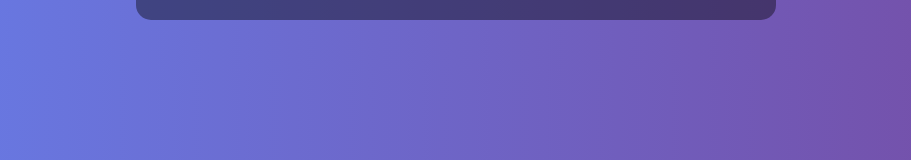
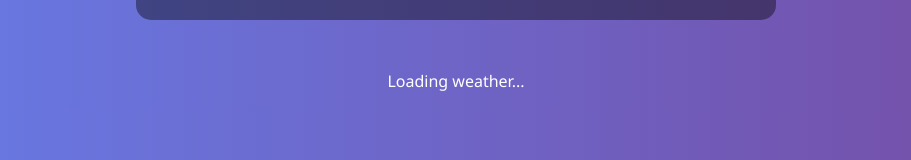
Before and after one commit to Riyaaaaaaaaaaa/Landing-page, a plain HTML site: page index.html in a window 1280 px wide. Shown: the part 281-441 px from the top of the page, without its empty margins (184-1095 px from the left). Drawn offline with Linux system fonts and the light colour scheme.

Commit message:
Update index.html

```diff
--- a/index.html
+++ b/index.html
@@ -38,6 +38,9 @@
 
     <div id="playlist"></div>
   </div>
+<div class="weather-box">
+  <p id="weather">Loading weather...</p>
+</div>
 
   <script src="script.js"></script>
 </body>
```
